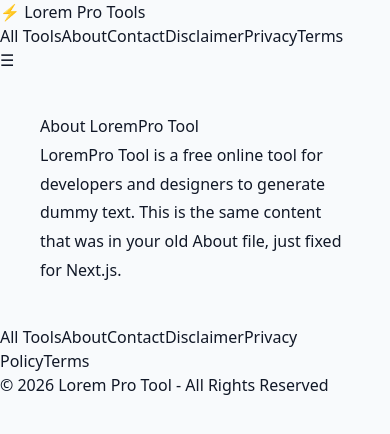
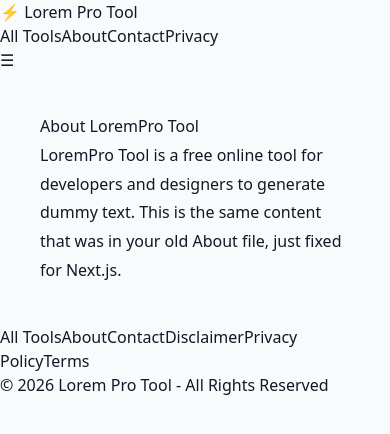
Before and after one commit to Ravs10/lorem-pro-tool, a Next.js app: page /about in a window 390 px wide. Shown: the top 434 px of the page. Built offline with nearby package versions, Linux system fonts and the light colour scheme.

Commit message:
Refactor Header component for improved mobile menu

```diff
--- a/app/components/Header.js
+++ b/app/components/Header.js
@@ -1,37 +1,27 @@
 "use client";
 import Link from "next/link";
 import { useState } from "react";
-import { usePathname } from "next/navigation";
 
 export default function Header() {
   const [open, setOpen] = useState(false);
-  const pathname = usePathname();
-  if (pathname === "/") return null;
-
   return (
     <header className="sticky top-0 z-50 bg-black text-white">
       <div className="max-w-6xl mx-auto px-4 py-3 flex justify-between items-center">
-        <Link href="/" className="text-xl font-bold">⚡ Lorem Pro Tools</Link>
-        {/* Desktop */}
+        <Link href="/" className="font-bold text-lg">⚡ Lorem Pro Tool</Link>
         <nav className="hidden md:flex gap-5 text-sm">
           <Link href="/all-tools">All Tools</Link>
           <Link href="/about">About</Link>
           <Link href="/contact">Contact</Link>
-          <Link href="/disclaimer">Disclaimer</Link>
           <Link href="/privacy-policy">Privacy</Link>
-          <Link href="/terms">Terms</Link>
         </nav>
-        {/* Mobile */}
-        <button onClick={() => setOpen(!open)} className="md:hidden text-2xl">☰</button>
+        <button onClick={() => setOpen(!open)} className="md:hidden text-xl">☰</button>
       </div>
       {open && (
-        <div className="md:hidden bg-zinc-900 px-4 pb-4 flex flex-col gap-3">
-          <Link href="/all-tools" onClick={() => setOpen(false)}>All Tools</Link>
-          <Link href="/about" onClick={() => setOpen(false)}>About</Link>
-          <Link href="/contact" onClick={() => setOpen(false)}>Contact</Link>
-          <Link href="/disclaimer" onClick={() => setOpen(false)}>Disclaimer</Link>
-          <Link href="/privacy-policy" onClick={() => setOpen(false)}>Privacy Policy</Link>
-          <Link href="/terms" onClick={() => setOpen(false)}>Terms</Link>
+        <div className="md:hidden bg-zinc-900 px-4 pb-3 flex flex-col gap-2">
+          <Link href="/all-tools" onClick={()=>setOpen(false)}>All Tools</Link>
+          <Link href="/about" onClick={()=>setOpen(false)}>About</Link>
+          <Link href="/contact" onClick={()=>setOpen(false)}>Contact</Link>
+          <Link href="/privacy-policy" onClick={()=>setOpen(false)}>Privacy</Link>
         </div>
       )}
     </header>
```
